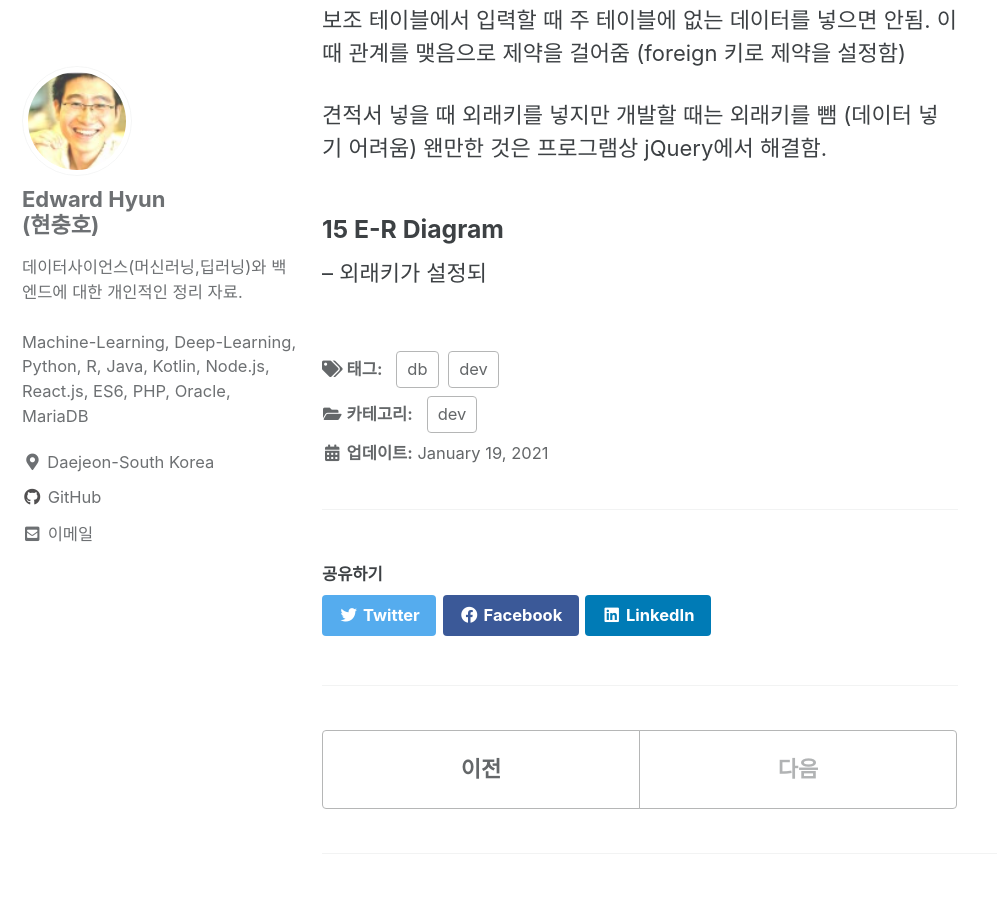
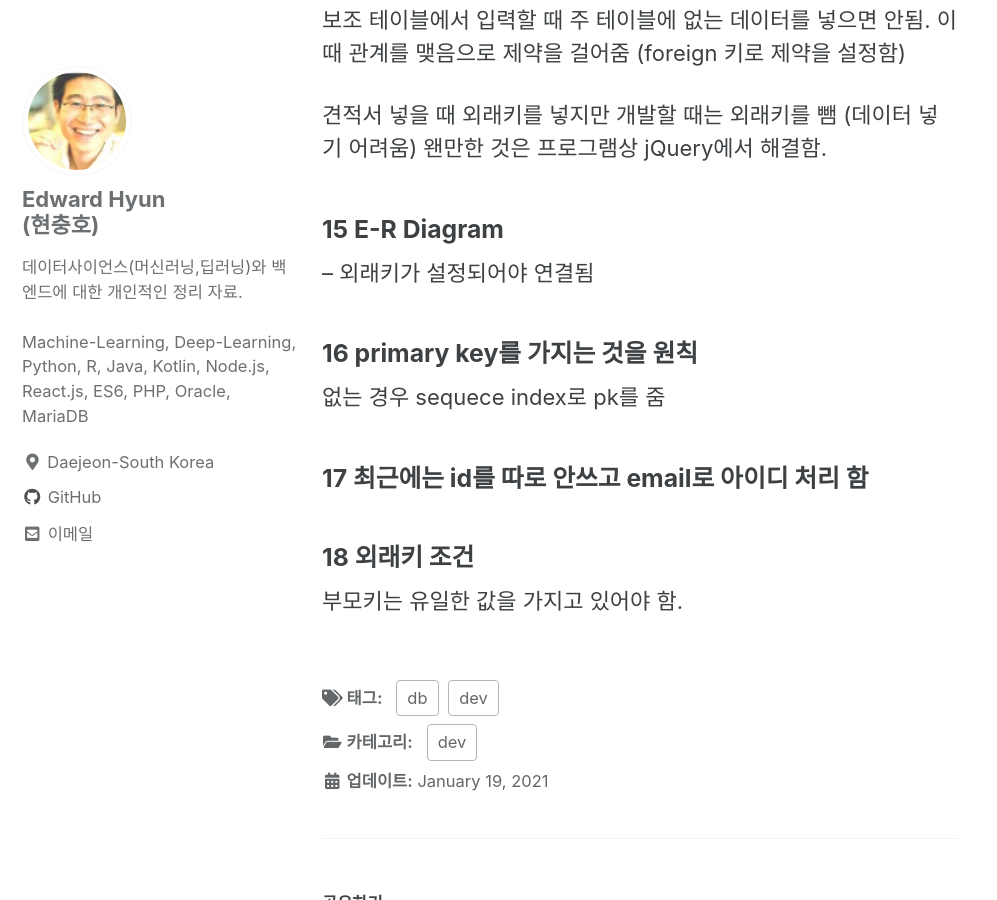
Before and after one commit to iamhch24/iamhch24.github.io, a Jekyll site: the page built from _posts/2021-01-19-[DB] MySql.md, in a window 1280 px wide and 900 px high, scrolled down 2895 px. Shown: the whole window, without its empty margins (0-997 px from the left). Built offline with Jekyll 4.4.1, drawn with Linux system fonts in a browser that asks for light colours; cached includes are drawn as plain includes; some of the changed text lies outside the part shown.

Commit message:
_posts/2021-01-19-[DB] MySql.md updated from https://stackedit.io/

```diff
--- a/_posts/2021-01-19-[DB] MySql.md
+++ b/_posts/2021-01-19-[DB] MySql.md
@@ -77,13 +77,21 @@ key :: primary, unique, foriegn (relation 맺을때, 제약을 걸 때),
 왠만한 것은 프로그램상  jQuery에서 해결함.
 
 ### 15 E-R Diagram
--- 외래키가 설정되
+-- 외래키가 설정되어야 연결됨
+
+### 16 primary key를 가지는 것을 원칙
+없는 경우 sequece index로 pk를 줌
+
+### 17 최근에는 id를 따로 안쓰고 email로 아이디 처리 함
+
+### 18 외래키 조건
+부모키는 유일한 값을 가지고 있어야 함.
 
 
 
 
 <!--stackedit_data:
-eyJoaXN0b3J5IjpbMTYzNDE0OTQwNywtNDQyNTI0OTQ4LC02MT
-c3OTU3NjUsLTQwMTgzNTk4MCw0MDgyMDQ1OTgsMjAwNjQxMjkz
-LDgzOTI0OTU5LDExNzYxNzQ4ODRdfQ==
+eyJoaXN0b3J5IjpbMjEwNzE1MzA3LC00NDI1MjQ5NDgsLTYxNz
+c5NTc2NSwtNDAxODM1OTgwLDQwODIwNDU5OCwyMDA2NDEyOTMs
+ODM5MjQ5NTksMTE3NjE3NDg4NF19
 -->
```
